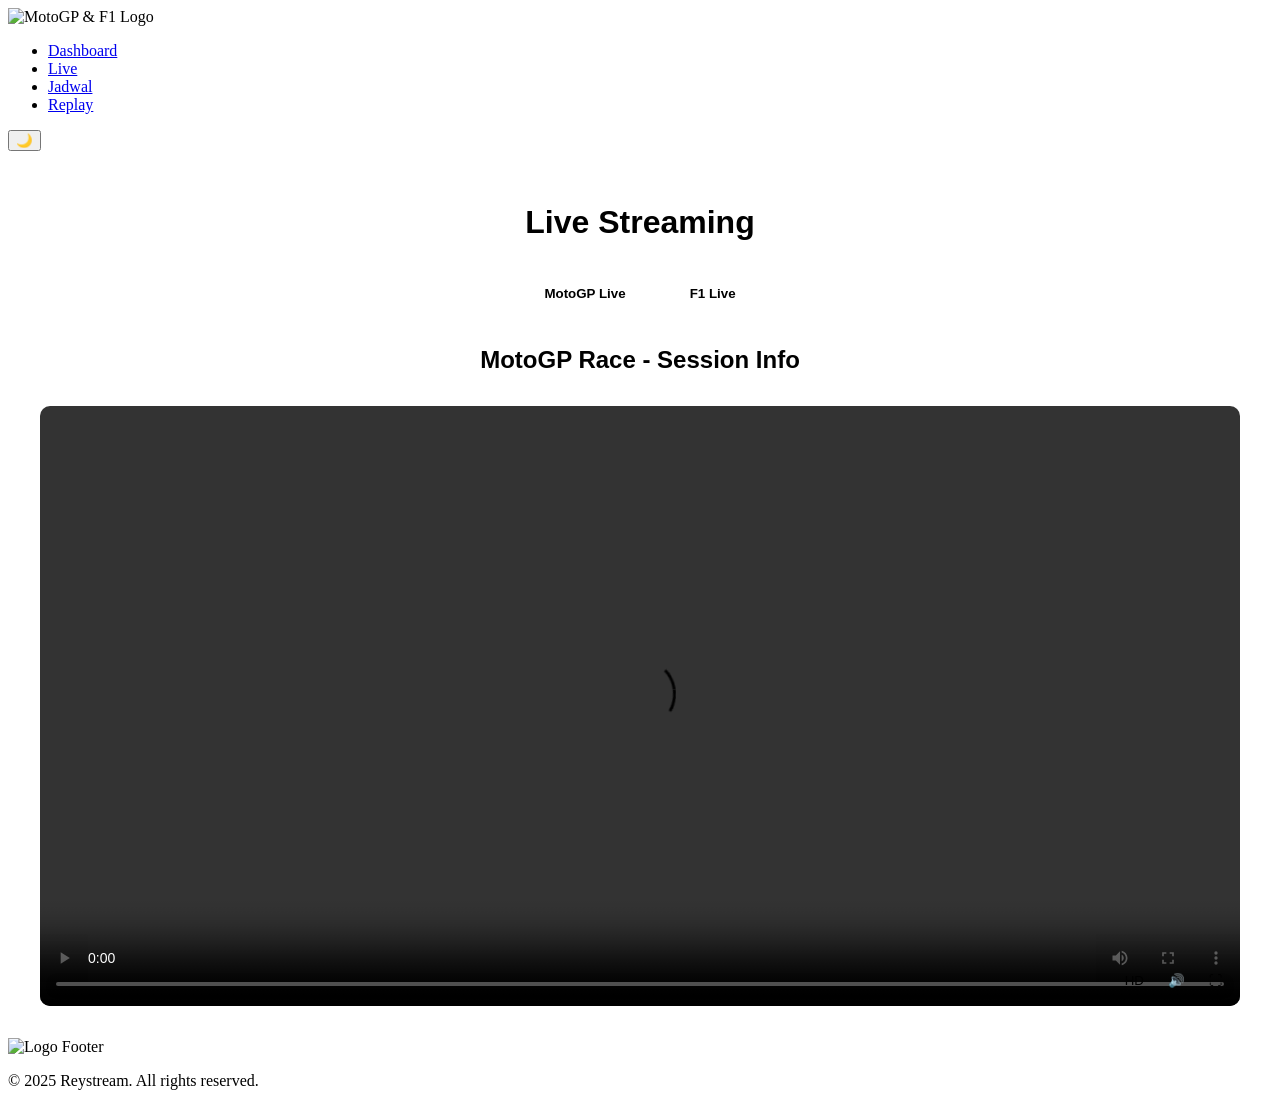
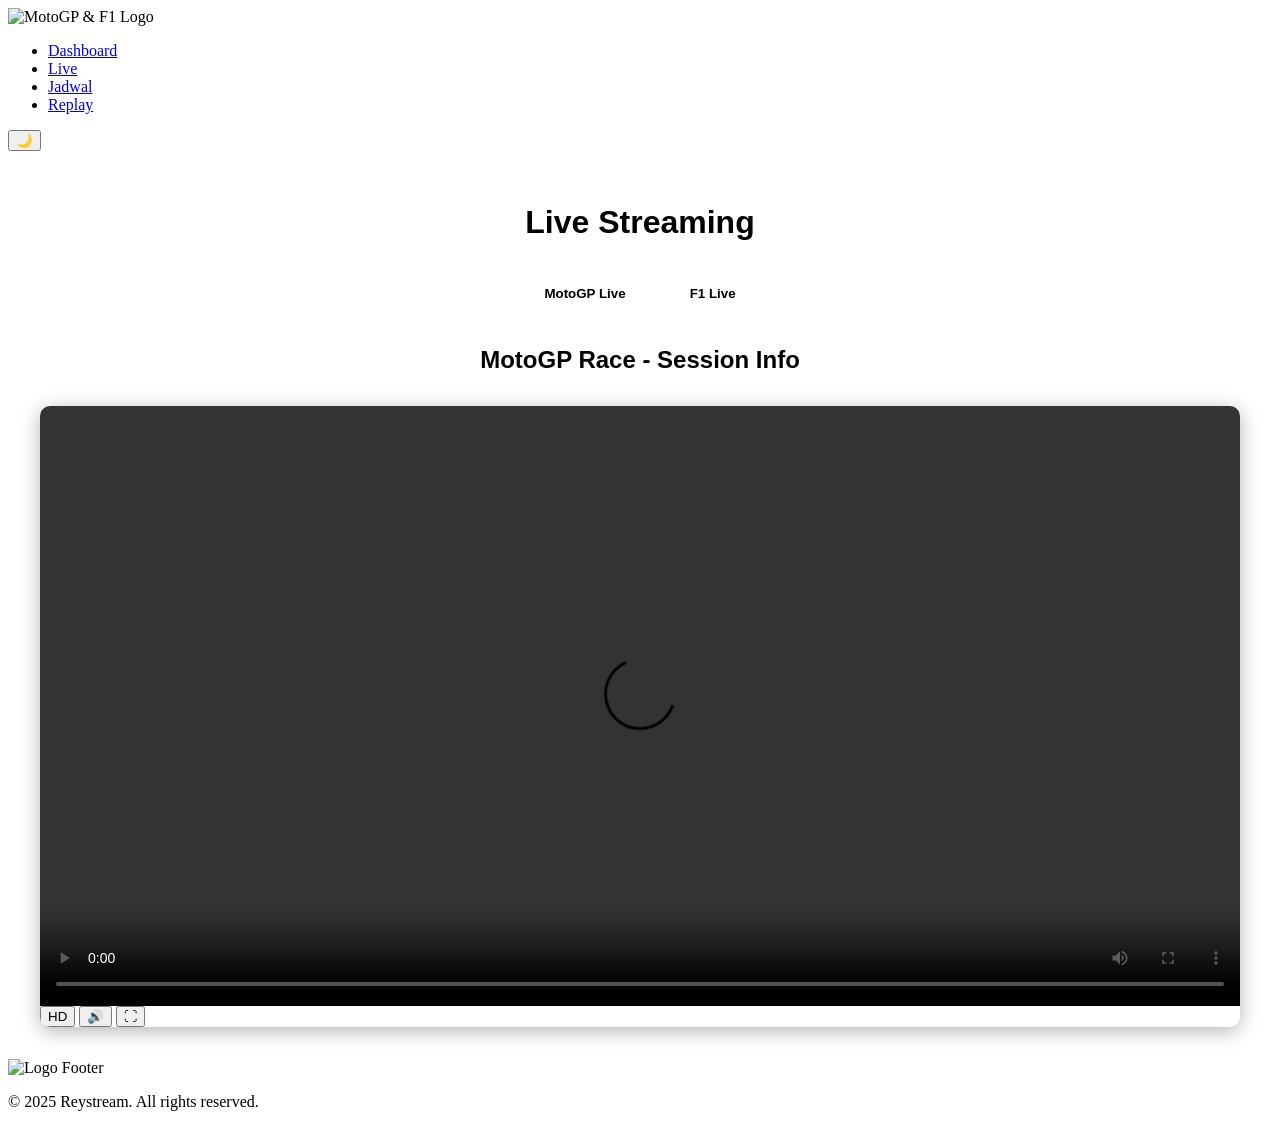

ubah hero

--- a/live.css
+++ b/live.css
@@ -44,41 +44,18 @@
 }
 
 .video-container {
-    position: relative;
     max-width: 1200px;
     margin: 0 auto;
     background: var(--bg2);
     border-radius: 10px;
     overflow: hidden;
+    box-shadow: 0 4px 20px rgba(0,0,0,.3);
 }
 
 #live-video {
     width: 100%;
     height: auto;
     display: block;
-}
-
-.controls {
-    position: absolute;
-    bottom: 10px;
-    right: 10px;
-    display: flex;
-    gap: 0.5rem;
-    
-}
-
-.controls button {
-    background: var(--accent-motogp);
-    color: var(--text);
-    border: none;
-    padding: 0.5rem;
-    border-radius: 5px;
-    cursor: pointer;
-    transition: background 0.3s ease;
-}
-
-.controls button:hover {
-    background: var(--accent-f1);
 }
 
 .info {
@@ -96,6 +73,45 @@
     font-family: 'Montserrat', sans-serif;
 }
 
+
+/* ===== Plyr ===== */
+
+.plyr {
+    width: 100%;
+    border-radius: 10px;
+    overflow: hidden;
+}
+
+.plyr video {
+    width: 100%;
+}
+
+.plyr--full-ui input[type=range] {
+    color: var(--accent-motogp);
+}
+
+.plyr__control--overlaid {
+    background: var(--accent-motogp);
+}
+
+.plyr__control:hover {
+    background: var(--accent-f1) !important;
+}
+
+.plyr--video {
+    background: #000;
+}
+
+.plyr__menu__container {
+    background: var(--bg2);
+    color: var(--text);
+}
+
+.plyr__menu__container .plyr__control {
+    color: var(--text);
+}
+
+
 @media (max-width: 768px) {
     .tabs {
         flex-direction: column;
@@ -104,11 +120,5 @@
     .tab-btn {
         width: 200px;
     }
-    .controls {
-        bottom: 5px;
-        right: 5px;
-    }
-    .controls button {
-        padding: 0.3rem;
-    }
+
 }
